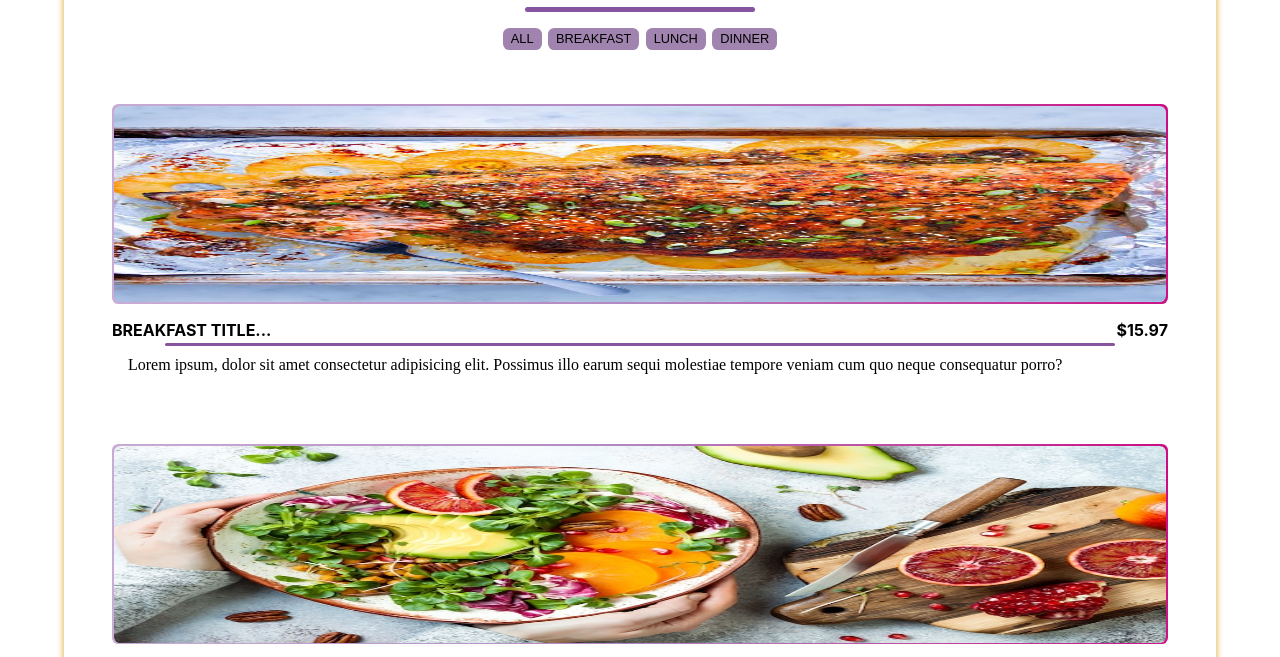
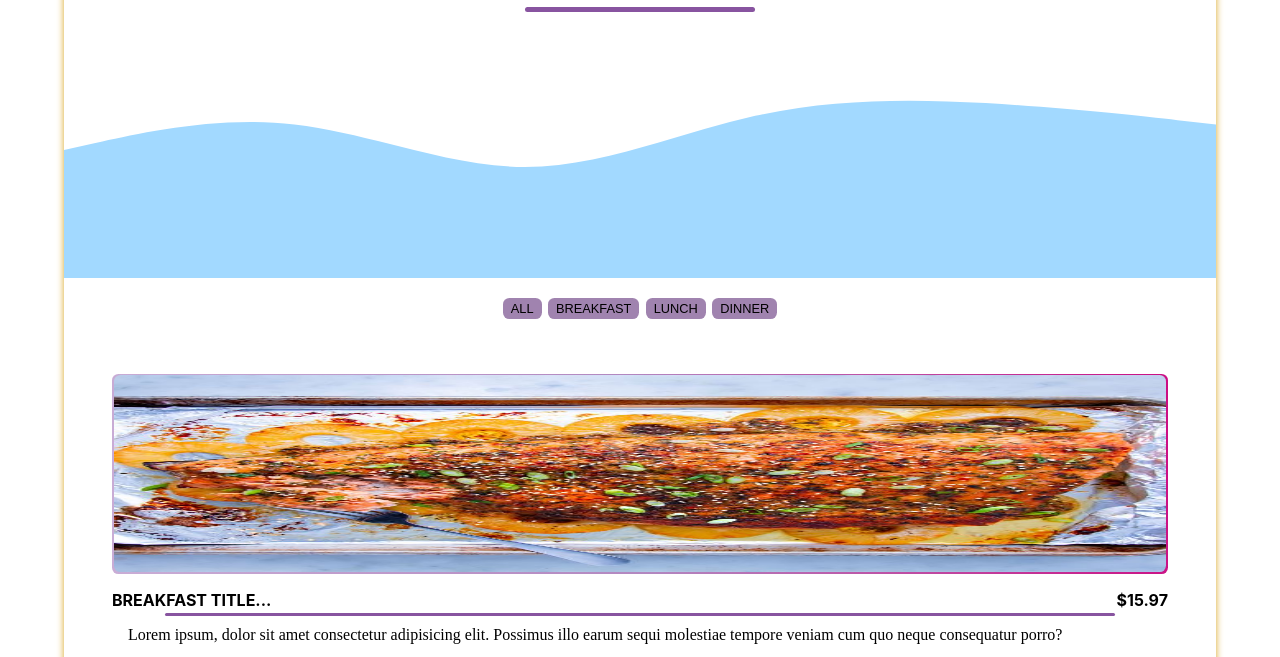
Before and after one commit to Amosi-04-sanga/MENU-WITH-JS, a plain HTML site: page index.html in a window 1280 px wide. Shown: the part 112-769 px from the top of the page. Drawn offline with Linux system fonts and the light colour scheme.

Commit message:
index.html added

```diff
--- a/index.html
+++ b/index.html
@@ -16,6 +16,7 @@
         <header class="menu__header">
             <h2 class="menu__heading">our menu</h2>
             <div class="menu__underline"></div>
+            <img src="./IMAGES/wave.svg" alt="header wave" class="menu__wave">
         </header>
 
         <!-- filter buttons. -->
```
